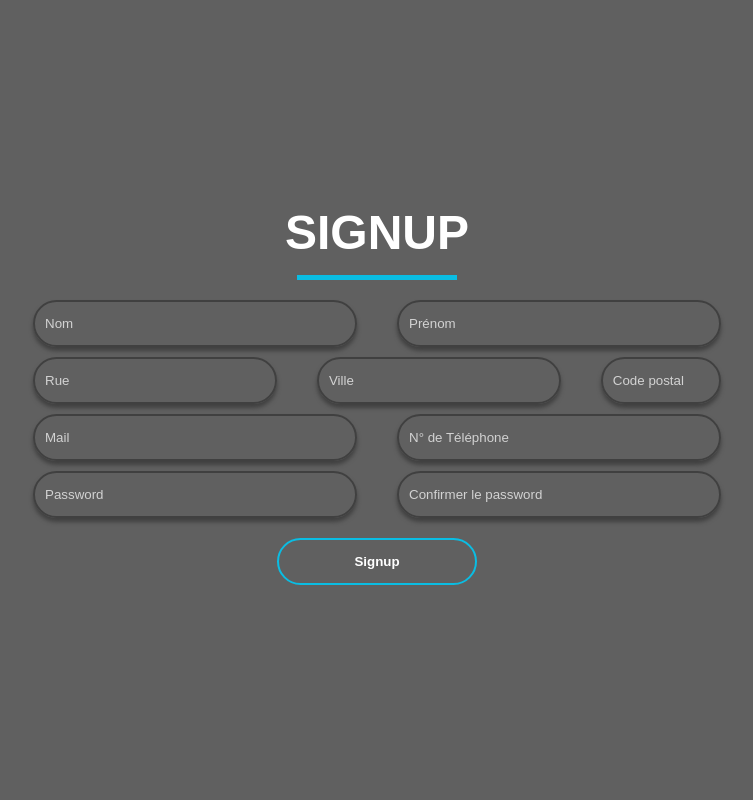
After one commit to DavidMTdev/Projet-PHP, a PHP site: page /signup.html in a window 1280 px wide. The commit adds this page. Shown: the whole page, without its empty margins (263-1016 px from the left). Run offline with PHP 8.4, Linux system fonts and the light colour scheme.

Commit message:
Ajout de la page signup

```diff
--- a/php/css/login.css
+++ b/php/css/login.css
@@ -26,7 +26,7 @@ body{
 
 .login-container{
     width: 100%;
-    height: 90vh;
+    height: 100vh;
     display: flex;
     justify-content: center;
     align-items: center;
--- a/php/css/signup.css
+++ b/php/css/signup.css
@@ -8,7 +8,7 @@ body{
 .border{
     width: 160px;
     height: 5px;
-    background: #1ed760;
+    background: #0abde3;
     margin: 15px auto;
 }
 
@@ -23,10 +23,12 @@ body{
 }
 
 .signup-container{
-    padding: 40px;
+    /* padding: 40px; */
     width: 100%;
+    height: 100vh;
     display: flex;
     justify-content: center;
+    align-items: center;
 
 }
 
@@ -58,6 +60,8 @@ body{
 .signup-box h1{
     text-transform:uppercase;
     color: white;
+    font-size: 3em;
+    margin: 10px 0;
 }
 
 .signup-box .signup-info,.signup-password{
@@ -85,7 +89,7 @@ body{
 
 .signup-box .signup-info:focus,.signup-password:focus{
     width: auto;
-    border-color: #33cc66;
+    border-color: #0abde3;
 }
 
 .signup-submit{
@@ -93,7 +97,7 @@ body{
     display: block;
     margin: 20px auto;
     text-align: center;
-    border: 2px solid #33cc66;
+    border: 2px solid #0abde3;
     padding: 14px 10px;
     width: 200px;
     outline: none;
@@ -101,10 +105,11 @@ body{
     border-radius: 24px;
     transition: 0.25s;
     cursor: pointer;
+    font-weight: bold;
 }
 
 .signup-submit:hover{
-    background : #33cc66;
+    background : #0abde3;
 }
 
 .signup-box a{
@@ -114,7 +119,7 @@ body{
 }
 
 .signup-box a:hover{
-    color: #33cc66;
+    color: #0abde3;
 }
 
 
--- /dev/null
+++ b/php/signup.html
@@ -0,0 +1,57 @@
+<!DOCTYPE html>
+<html lang="en">
+
+<head>
+    <meta charset="UTF-8">
+    <meta name="viewport" content="width=device-width, initial-scale=1.0">
+    <meta http-equiv="X-UA-Compatible" content="ie=edge">
+    <link rel="stylesheet" href="css/signup.css">
+    <title>Document</title>
+</head>
+
+<body>
+    <main>
+        <div class="signup-container">
+            <form action="" method="POST" class="signup-box">
+                <h1>Signup</h1>
+                <div class="border"></div>
+                <div class="signup">
+                    <div class="user-name">
+                        <input class="signup-info" type="text" name="nom" placeholder="Nom">
+                        <input class="signup-info" type="text" name="prenom" placeholder="Prénom">
+                    </div>
+
+                    <div class="user-adress">
+                        <input class="signup-info" type="text" name="adresse" placeholder="Rue">
+                        <input class="signup-info" type="text" name="ville" placeholder="Ville">
+                        <input class="signup-info" type="text" name="code" placeholder="Code postal">
+                    </div>
+
+                    <!-- <div class="user-infos">
+
+                    <SELECT class="signup-info special " name="age" size="1">
+                        <OPTION> Age
+                            <?php for ($i = 16; $i <= 100; $i++) : ?>
+                            <OPTION> <?= $i;
+                                endfor ?>
+                    </SELECT>
+            </div> -->
+
+                    <div class="user-contact">
+                        <input class="signup-info" type="text" name="email" placeholder="Mail" required>
+                        <input class="signup-info" type="text" name="tel" placeholder="N° de Téléphone">
+                    </div>
+
+                    <div class="user-password">
+                        <input class="signup-password" type="password" name="mdp" placeholder="Password" required>
+                        <input class="signup-password" type="password" name="verification" placeholder="Confirmer le password" required>
+                    </div>
+
+                    <input class="signup-submit" type="submit" value="Signup" name="submit">
+                </div>
+            </form>
+        </div>
+    </main>
+</body>
+
+</html>
```
Also changed, not shown: php/signup.php (deleted, +0 -59 lines).
